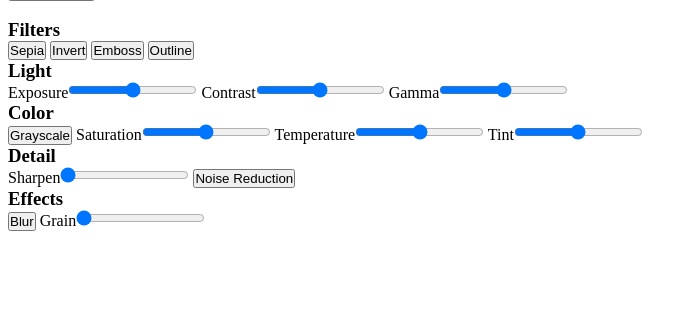
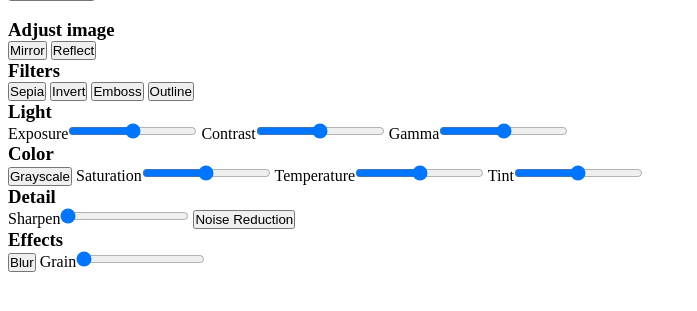
Before and after one commit to cdy-peters/online-photo-editor, a Node server app: page / in a window 1280 px wide. Shown: the part 192-503 px from the top of the page, without its empty margins (0-697 px from the left). Run offline with Node 20, Linux system fonts and the light colour scheme.

Commit message:
Added flip options

```diff
--- a/public/js/main.js
+++ b/public/js/main.js
@@ -169,6 +169,55 @@ const readFile = (input) => {
 
     reader.readAsDataURL(input.files[0]);
   }
+};
+
+// Mirror
+const mirrorImage = () => {
+  // TODO: Currently resets to the original image.
+  const canvas = $("#canvas")[0];
+  const ctx = canvas.getContext("2d");
+  const imageData = ctx.getImageData(0, 0, canvas.width, canvas.height);
+  const data = imageData.data;
+  const originalData = originalImage.data;
+  const newData = new Uint8ClampedArray(data.length);
+  const newImageData = new ImageData(newData, canvas.width, canvas.height);
+
+  for (let i = 0; i < canvas.width; i++) {
+    var offset = i * canvas.width * 4;
+
+    for (let j = 0; j < canvas.width * 4; j += 4) {
+      newData[offset + j] = originalData[offset + canvas.width * 4 - j];
+      newData[offset + j + 1] = originalData[offset + canvas.width * 4 - j + 1];
+      newData[offset + j + 2] = originalData[offset + canvas.width * 4 - j + 2];
+      newData[offset + j + 3] = originalData[offset + canvas.width * 4 - j + 3];
+    }
+  }
+  ctx.putImageData(newImageData, 0, 0);
+};
+
+// Reflection
+const reflectImage = () => {
+  // TODO: Currently resets to the original image.
+  const canvas = $("#canvas")[0];
+  const ctx = canvas.getContext("2d");
+  const imageData = ctx.getImageData(0, 0, canvas.width, canvas.height);
+  const data = imageData.data;
+  const originalData = originalImage.data;
+  const newData = new Uint8ClampedArray(data.length);
+  const newImageData = new ImageData(newData, canvas.width, canvas.height);
+
+  for (let i = 0; i < canvas.width * 4; i += 4) {
+    for (let j = 0; j < canvas.height; j++) {
+      var offset = i + j * canvas.width * 4;
+      var reverseOffset = i + (canvas.height - j - 1) * canvas.width * 4;
+
+      newData[offset] = originalData[reverseOffset];
+      newData[offset + 1] = originalData[reverseOffset + 1];
+      newData[offset + 2] = originalData[reverseOffset + 2];
+      newData[offset + 3] = originalData[reverseOffset + 3];
+    }
+  }
+  ctx.putImageData(newImageData, 0, 0);
 };
 
 // TODO: Be able to remove filters
--- a/views/pages/index.ejs
+++ b/views/pages/index.ejs
@@ -15,6 +15,12 @@
         <canvas id="canvas"></canvas>
     </div>
     <br>
+
+    <div class="adjust">
+        <h3>Adjust image</h3>
+        <button onclick="mirrorImage()">Mirror</button>
+        <button onclick="reflectImage()">Reflect</button>
+    </div>
 
     <div class="filters">
         <h3>Filters</h3>
```
